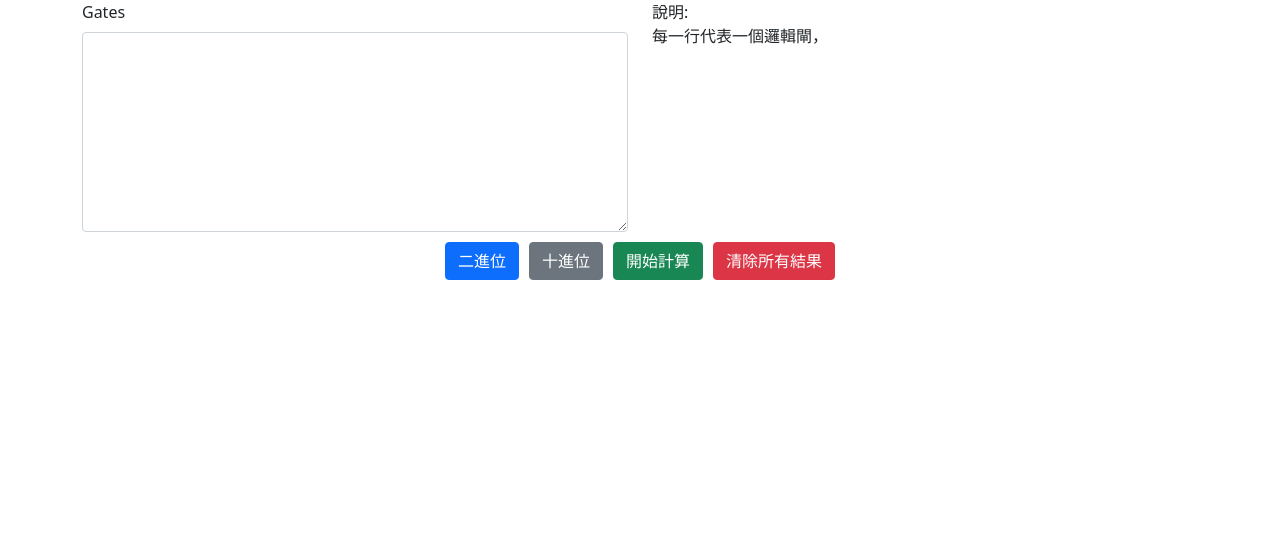
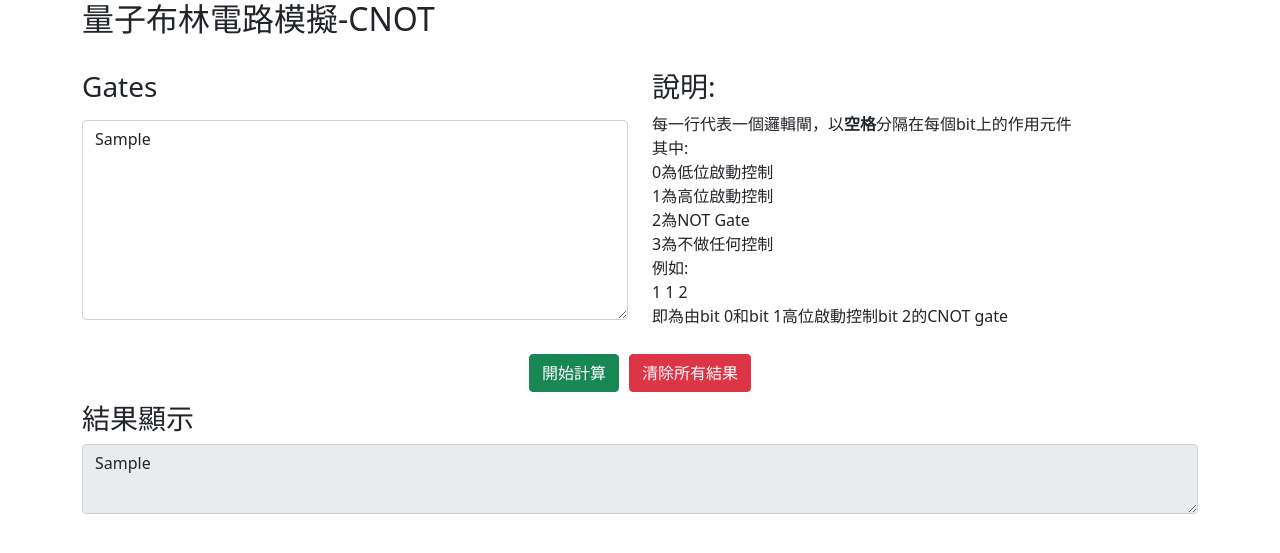
Before and after one commit to wei-coding/NCHU-quantum-information, a Flask app: template quantum_circuits/templates/index.html in a window 1280 px wide. Shown: the top 553 px of the page. Run offline with Flask 2, Linux system fonts and the light colour scheme; the template is opened without the code that fills it: most values are stand-ins (such as "Sample title", 1, 10 or a date in 2020).

Commit message:
web gui works

```diff
--- a/quantum_circuits/app.py
+++ b/quantum_circuits/app.py
@@ -1,8 +1,32 @@
-from flask import Flask, render_template
+from flask import Flask, render_template, request
+from flask.helpers import send_file
+from utils.logics import CNOTGate, Simulator
+
 
 app = Flask(__name__)
 app.config["TEMPLATES_AUTO_RELOAD"] = True
 
-@app.route('/')
+@app.route('/', methods=['GET'])
 def index():
     return render_template('index.html')
+
+@app.route('/', methods=['POST'])
+def simulate():
+    r = request.values["logicgates"]
+    ori = request.values["logicgates"]
+    print(r)
+
+    # run simulator
+    gates_string = r.strip().split("\n")
+    for i in range(len(gates_string)):
+        gates_string[i] = gates_string[i].strip()
+    print(gates_string)
+    gates = []
+    for gate_string in gates_string:
+        gates_param = [int(g) for g in gate_string.split(" ")]
+        print(gates_param)
+        gates.append(CNOTGate(gates_param))
+    sim = Simulator(gates)
+    r = sim.run()
+    print(ori)
+    return render_template('index.html', truth_table=r, original_gates=ori)
--- /dev/null
+++ b/quantum_circuits/static/index.js
@@ -0,0 +1,52 @@
+btn_clear = document.getElementById('btn-clear');
+btn_clear.addEventListener('click', function () {
+    gates_input = document.getElementById('logic-gates');
+    gates_input.value = "";
+    output = document.getElementById('output');
+    output.value = "";
+    output.style.height = "auto";
+    output.style.height = (output.scrollHeight + 10) + "px";
+});
+
+btn_run = document.getElementById('btn-run');
+btn_run.addEventListener('click', function () {
+    let gates_string = document.getElementById('logic-gates').value;
+    console.log(gates_string.split("\n"));
+    let passed = true;
+    let gates = gates_string.split("\n");
+    let n_bits = gates[0].split(" ").length;
+    for(let i = 0; i < gates.length; i++) {
+        console.log(gates[i]);
+        let components = gates[i].split(" ");
+        if (components.length != n_bits) {
+            alert("量子數長度不同，請重新輸入");
+            passed = false;
+            break;
+        }
+        for(let j = 0; j < components.length; j++) {
+            if (parseInt(components[j]) > 3 || parseInt(components[j]) < 0) {
+                alert("非合法邏輯閘單元，請重新輸入");
+                passed = false;
+                break;
+            }
+            if (components.filter(x => x==2).length > 1) {
+                alert("單一邏輯閘內有多於一個NOT gate，請重新輸入");
+                passed = false;
+                break;
+            }
+        }
+        if (!passed) {
+            break;
+        }
+    }
+    if (passed) {
+        form = document.getElementById('gates-form');
+        form.submit();
+    }else {
+        document.getElementById('logic-gates').value = "";
+    }
+})
+
+output = document.getElementById('output');
+output.style.height = "auto";
+output.style.height = (output.scrollHeight + 10) + "px";
--- a/quantum_circuits/templates/index.html
+++ b/quantum_circuits/templates/index.html
@@ -1,5 +1,5 @@
 <!DOCTYPE html>
-<html lang="en">
+<html>
 
 <head>
     <meta name="viewport" content="width=device-width, initial-scale=1">
@@ -11,32 +11,48 @@
 
 <body>
     <div class="container">
+        <h2>量子布林電路模擬-CNOT</h2><br>
         <div class="row">
             <div class="col">
-                <form method="post" action="/">
-                    <label for="logic-gates" class="form-label">Gates</label><br>
-                    <textarea id="logic-gates" class="form-control" style="height: 200px"></textarea>
+                <form method="post" action="/" id="gates-form">
+                    <h3><label for="logic-gates" class="form-label">Gates</label></h3>
+                    <textarea id="logic-gates" class="form-control" style="height: 200px"
+                        name="logicgates">{{original_gates}}</textarea>
                 </form>
             </div>
             <div class="col">
+                <h3>說明:</h3>
                 <p>
-                    說明:<br>
-                    每一行代表一個邏輯閘，
+                    每一行代表一個邏輯閘，以<strong>空格</strong>分隔在每個bit上的作用元件<br>
+                    其中:<br>
+                    0為低位啟動控制<br>
+                    1為高位啟動控制<br>
+                    2為NOT Gate<br>
+                    3為不做任何控制<br>
+                    例如:<br>
+                    1 1 2<br>
+                    即為由bit 0和bit 1高位啟動控制bit 2的CNOT gate<br>
                 </p>
             </div>
         </div>
         <div class="row">
             <div class="col center">
-                <button type="button" class="btn btn-primary btn-margin">二進位</button>
-                <button type="button" class="btn btn-secondary btn-margin">十進位</button>
-                <button type="button" class="btn btn-success btn-margin">開始計算</button>
-                <button type="button" class="btn btn-danger btn-margin">清除所有結果</button>
+                <button type="button" class="btn btn-success btn-margin" id="btn-run">開始計算</button>
+                <button type="button" class="btn btn-danger btn-margin" id="btn-clear">清除所有結果</button>
+            </div>
+        </div>
+        <div class="row">
+            <div class="col">
+                <h3>結果顯示</h3>
+                <textarea class="form-control" readonly="true" id="output">{{truth_table}}</textarea>
             </div>
         </div>
     </div>
     <script src="https://cdn.jsdelivr.net/npm/bootstrap@5.1.3/dist/js/bootstrap.bundle.min.js"
         integrity="sha384-ka7Sk0Gln4gmtz2MlQnikT1wXgYsOg+OMhuP+IlRH9sENBO0LRn5q+8nbTov4+1p"
         crossorigin="anonymous"></script>
+    <script src="{{url_for('static', filename='index.js')}}"></script>
+    <script src="https://code.jquery.com/jquery-3.6.0.min.js"></script>
 </body>
 
 </html>
```
Also changed, not shown: quantum_circuits/unit_test.py (+6 -3 lines), quantum_circuits/utils/logics.py (+35 -7 lines).
